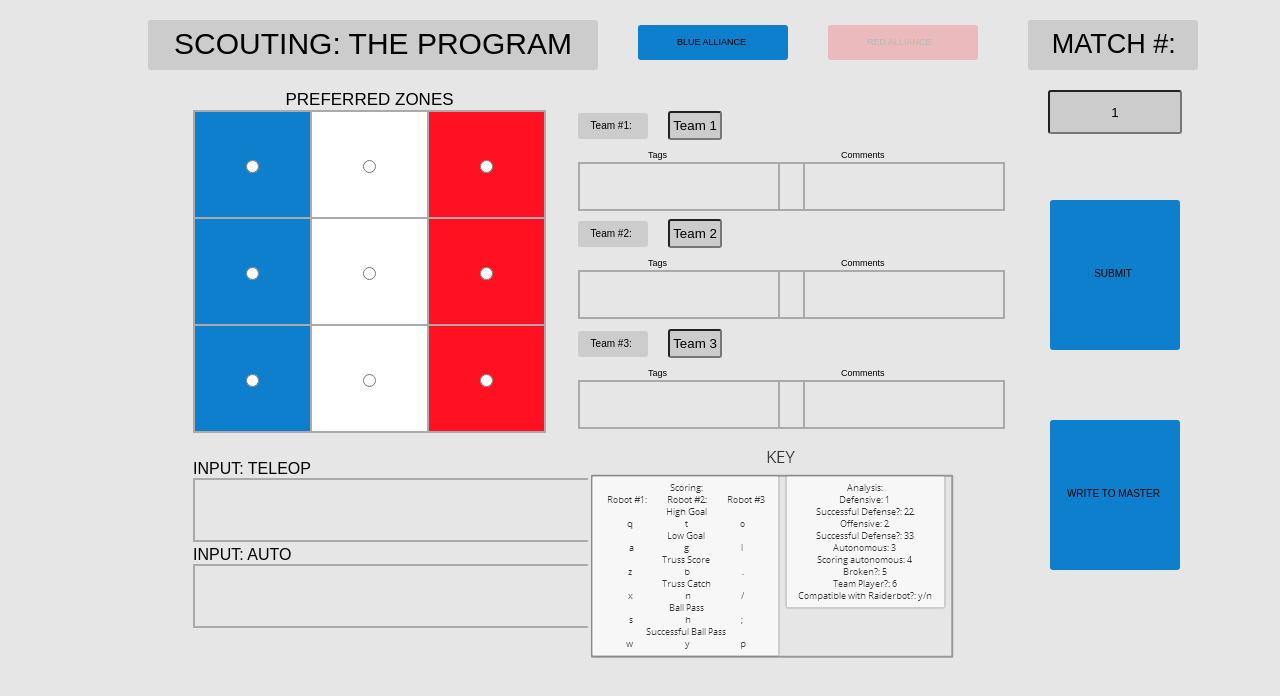
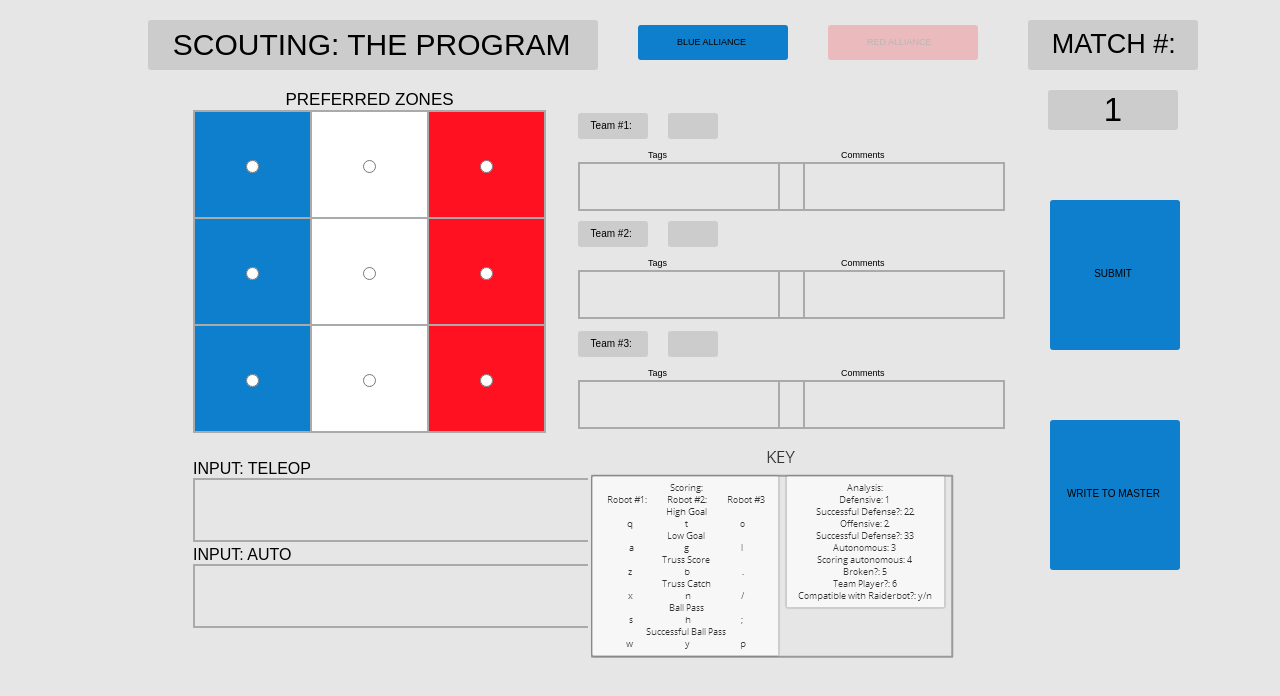
Before and after one commit to FRC-Team-955/AerialAssistScouting, a plain HTML site: page index.html in a window 1280 px wide. Drawn offline with Linux system fonts and the light colour scheme.

Commit message:
Changed text field border, init team name to blank, centered scouting title, made match number text bigger

```diff
--- a/css/style.css
+++ b/css/style.css
@@ -3,6 +3,7 @@
     margin: 0px;
     padding: 0px;
     font-family: sans-serif;
+    border: none;
     -webkit-user-select: none;
 /*    border: solid blue 1px;*/
 }
@@ -34,7 +35,6 @@ textArea
 {
     position: absolute;
     border-radius: 3px;
-    text-align: center;
     width: 450px;
     height: 50px;
     top: 20px;
@@ -44,8 +44,9 @@ textArea
 
 #title
 {
-    position: relative;
-    top: 7px;
+    position: absolute;
+    top: 16%;
+    left: 5.5%;
     font-size: 30px;
 }
 
@@ -77,12 +78,12 @@ textArea
 #matchNumber
 {
     text-align: center;
-    vertical-align: middle;
     position: absolute;
     top: 70px;
     left: 20px;
     width: 130px;
     height: 40px;
+    font-size: 33px;
     background-color: rgb(204, 204, 204);
     border-radius: 3px;
 }
@@ -284,8 +285,8 @@ textArea
     text-align: center;
     position: absolute;
     width: 50px;
-    height: 25px;
-    top: 1px;
+    height: 26px;
+    top: 3px;
     left: 90px;
     background-color: rgb(204, 204, 204);
     border-radius: 3px;
--- a/js/main.js
+++ b/js/main.js
@@ -191,7 +191,7 @@ function reset()
 {
     for(var i = 0; i < robotLength; i++)
     {
-        $teamNames[i].val("Team " + (i + 1));
+        $teamNames[i].val("");
         $tags[i].val("");
         $comments[i].val("");
         $inputAuto.val("");
```
